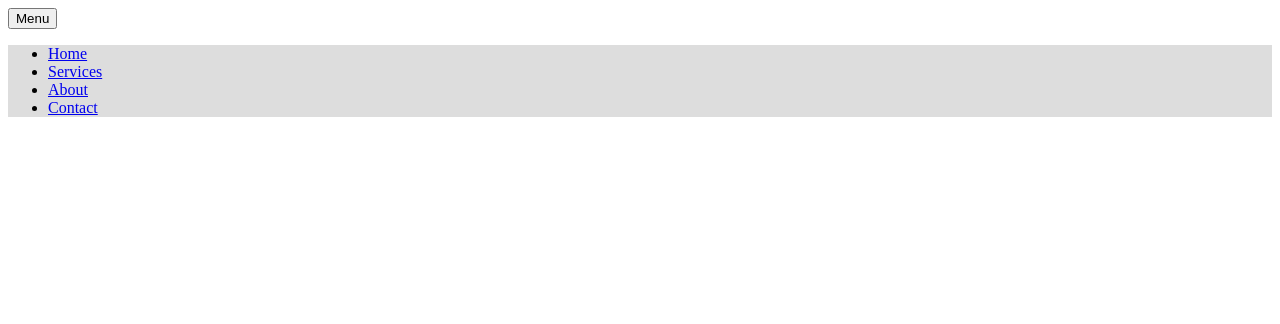
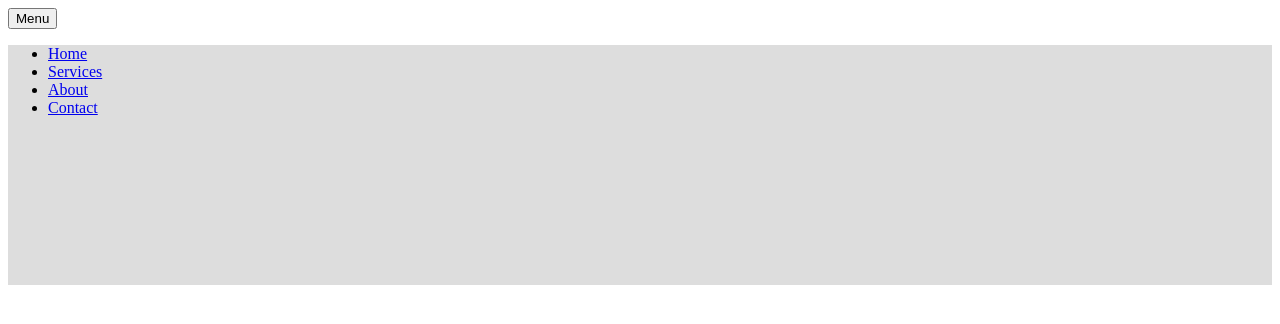
Before and after one commit to Fatemehpn/day-09, a plain HTML site: page menu-toggle.html in a window 1280 px wide. Both pictures are taken after a click on the button "Menu". Drawn offline with Linux system fonts and the light colour scheme.

Commit message:
added menu toggle option 2

```diff
--- a/styles/menu-toggle.css
+++ b/styles/menu-toggle.css
@@ -2,19 +2,21 @@
     background-color: #ddd;
 
     /* Option #1 */
-    display: none;
+    /* display: none; */
 
     /* Option #2 */
-
+    height: 0;
+    overflow: hidden;
+    transition: height 0.5s ease;
     /* Option #3 */
 }
 
 #main-nav-list.toggled {
     /* Option #1 - Toggled */
-    display: block;
+    /* display: block; */
 
     /* Option #2 - Toggled */
-
+    height: 30vh;
     /* Option #3 - Toggled */
 }
 
```
